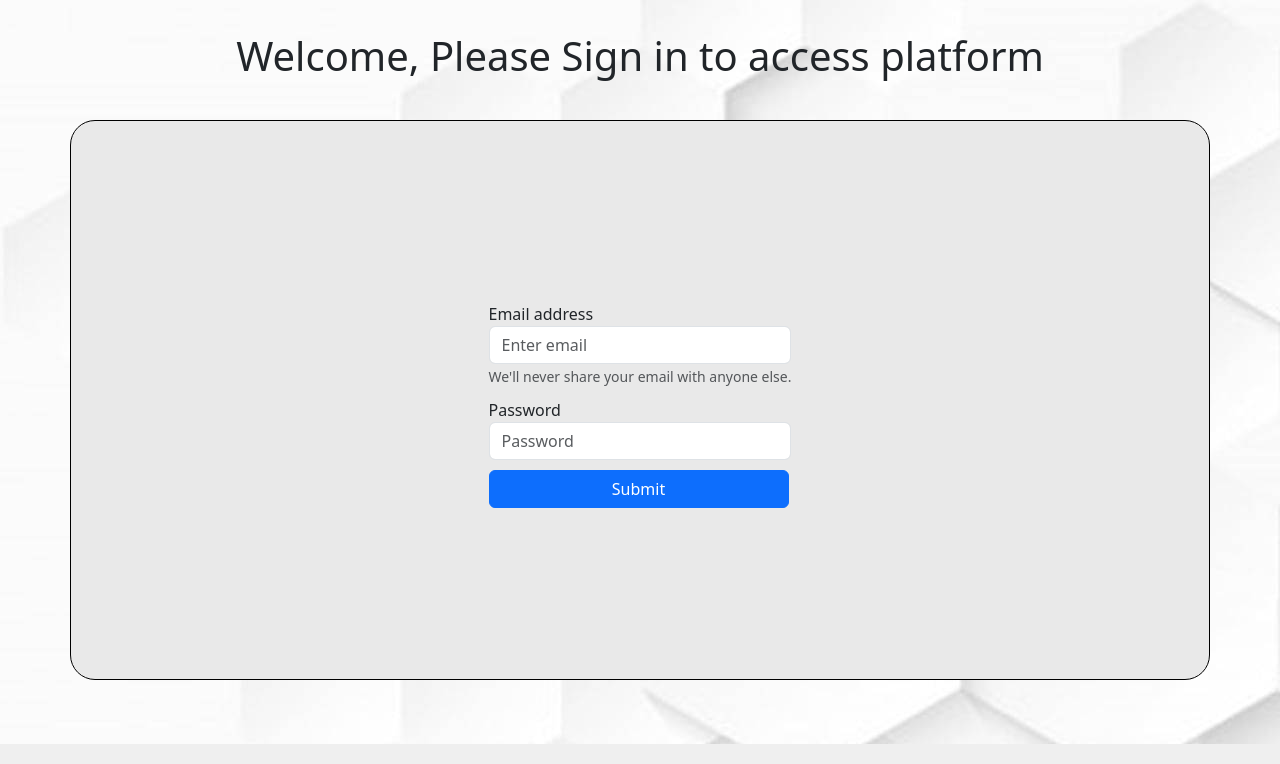
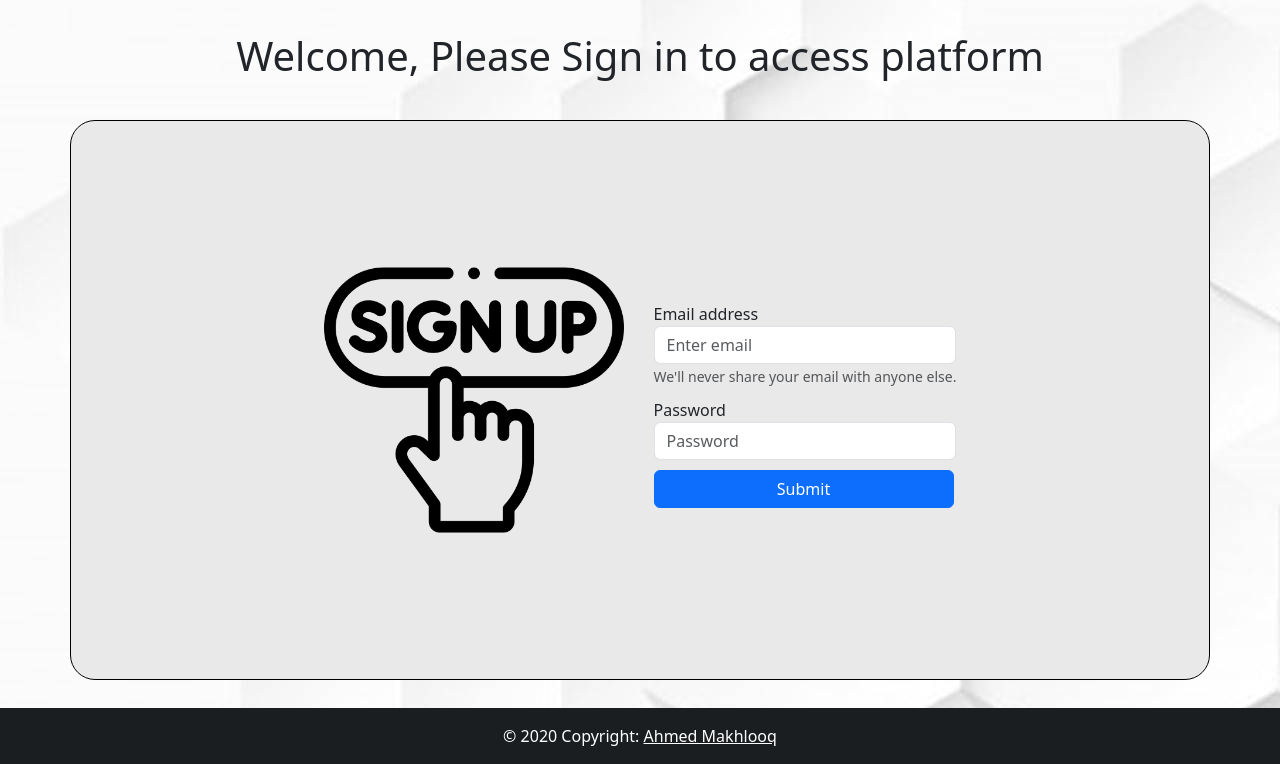
Before and after one commit to AhmedMakhlooqDev/php_BAB_test, a PHP site: page /login.php in a window 1280 px wide. Shown: the part 56-820 px from the top of the page. Run offline with PHP 8.4, Linux system fonts and the light colour scheme.

Commit message:
added footer

```diff
--- a/css/login.css
+++ b/css/login.css
@@ -1,4 +1,6 @@
 .container {
+    margin-bottom: 28px;
+
     border: 1px solid #000000;
     border-radius: 25px;
     display: flex;
@@ -9,6 +11,11 @@
 
 body{
     background-image: url(../images/bg.jpg);
+}
+
+
+.image {
+    margin-right: 30px;
 }
 
 .container{
@@ -29,4 +36,5 @@ body{
 
 .form-group{
     margin-top: 10px;
+
 }
--- a/css/register.css
+++ b/css/register.css
@@ -1,4 +1,6 @@
 .container {
+    margin-bottom: 28px;
+
     border: 1px solid #000000;
     border-radius: 25px;
     display: flex;
--- a/footer.php
+++ b/footer.php
@@ -0,0 +1,32 @@
+<!DOCTYPE html>
+<html lang="en">
+
+<head>
+    <meta charset="UTF-8">
+    <meta name="viewport" content="width=device-width, initial-scale=1.0">
+    <title>Attendance</title>
+    <link rel="stylesheet" type="text/css" href="">
+    <link href="https://cdn.jsdelivr.net/npm/bootstrap@5.3.2/dist/css/bootstrap.min.css" rel="stylesheet" integrity="sha384-T3c6CoIi6uLrA9TneNEoa7RxnatzjcDSCmG1MXxSR1GAsXEV/Dwwykc2MPK8M2HN" crossorigin="anonymous">
+    <script src="https://cdn.jsdelivr.net/npm/bootstrap@5.3.2/dist/js/bootstrap.bundle.min.js" integrity="sha384-C6RzsynM9kWDrMNeT87bh95OGNyZPhcTNXj1NW7RuBCsyN/o0jlpcV8Qyq46cDfL" crossorigin="anonymous"></script>
+</head>
+
+<div class="footerLow">
+
+    <footer class="bg-dark text-center text-white">
+        <!-- Copyright -->
+        <div class="text-center p-3" style="background-color: rgba(0, 0, 0, 0.2);">
+            © 2020 Copyright:
+            <a class="text-white" href="https://mdbootstrap.com/">Ahmed Makhlooq</a>
+        </div>
+        <!-- Copyright -->
+    </footer>
+    <!-- Footer -->
+
+</div>
+
+
+
+
+
+
+</html>
--- a/interface/login.php
+++ b/interface/login.php
@@ -2,8 +2,7 @@
 include '../header.php';
 include '../database.php';
 
-if(isset($_POST['submit'])){
-
+if (isset($_POST['submit'])) {
 }
 
 ?>
@@ -28,6 +27,8 @@ if(isset($_POST['submit'])){
 
     <div class="container">
 
+        <img class="image" src="../images/sm.png" width="300" height="300">
+
         <form method="post">
             <div class="form-group">
                 <label for="emailTxt">Email address</label>
@@ -46,4 +47,8 @@ if(isset($_POST['submit'])){
 
 </body>
 
+<?php
+include '../footer.php';
+?>
+
 </html>
--- a/interface/register.php
+++ b/interface/register.php
@@ -80,5 +80,8 @@ if (isset($_POST['submit'])) {
     </div>
 
 </body>
+<?php
+include '../footer.php';
 
+?>
 </html>
```
Also changed, not shown: css/footer.css (added), interface/admin.php (added). Lines whose indentation alone changed are shown as unchanged.
